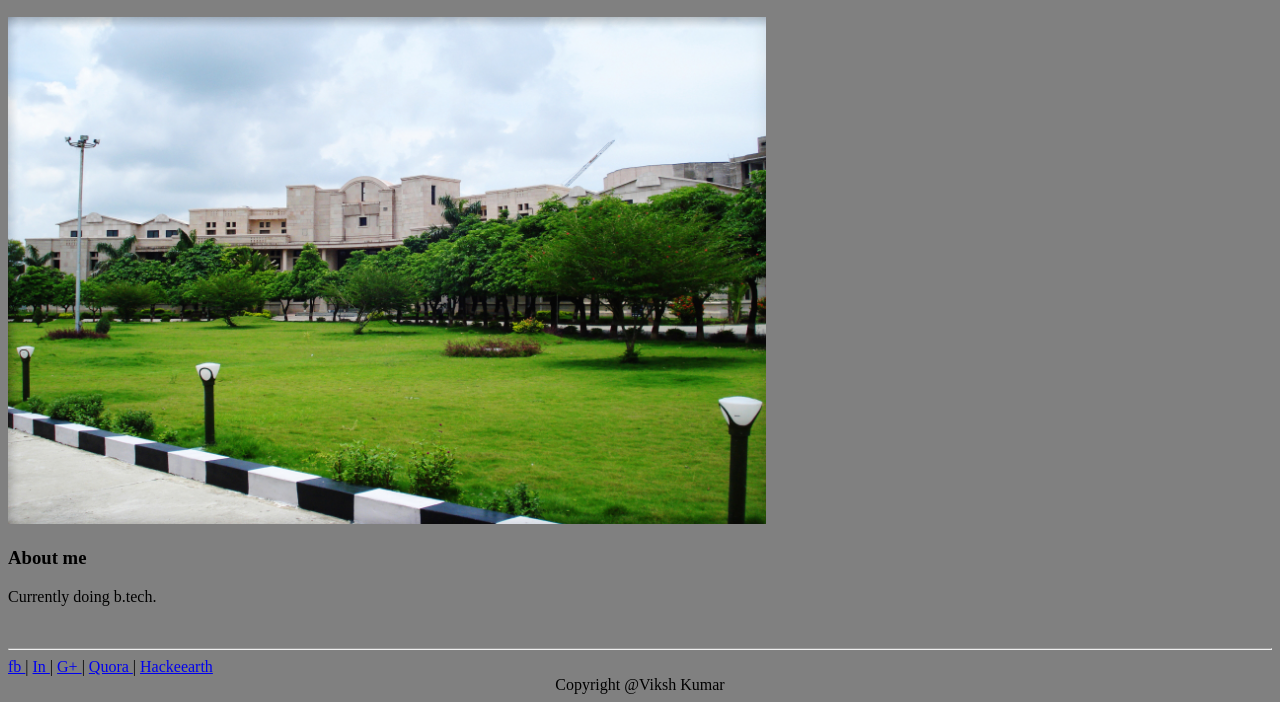
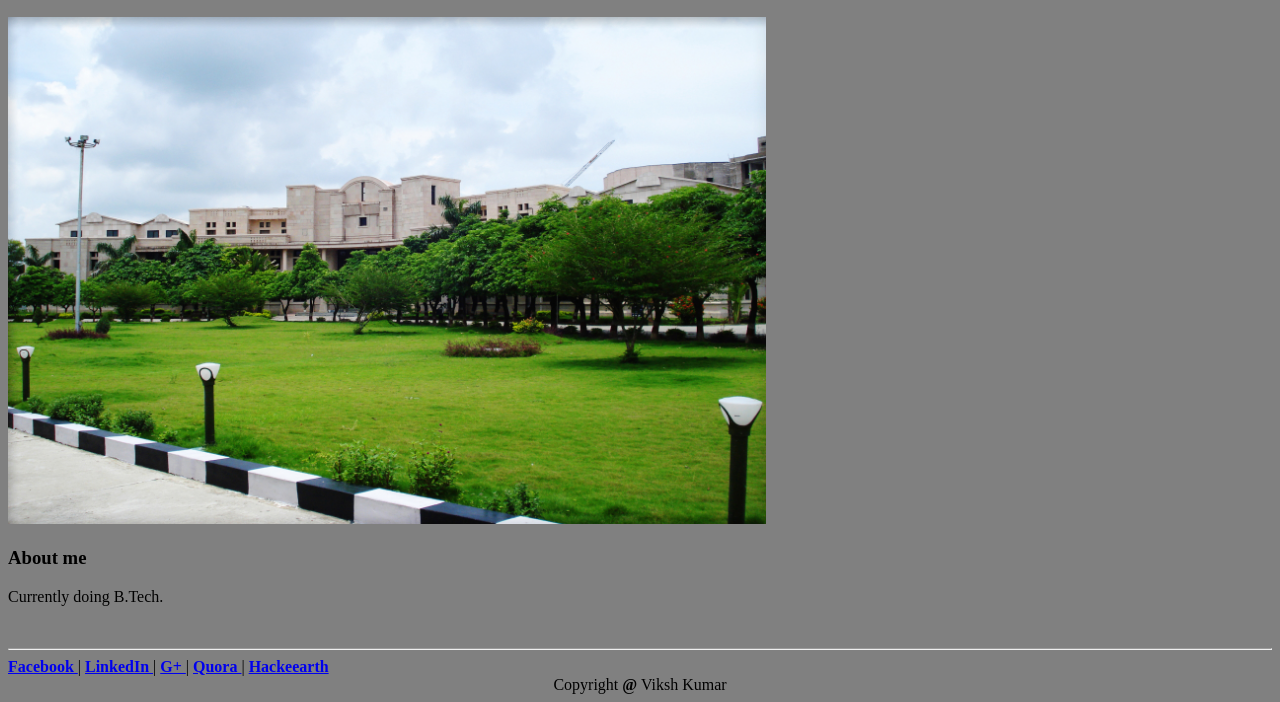
Before and after one commit to vikash-kr/Old-Portfolio, a plain HTML site: page index.html in a window 1280 px wide. Shown: the part 128-830 px from the top of the page. Drawn offline with Linux system fonts and the light colour scheme.

Commit message:
Update index.html

```diff
--- a/index.html
+++ b/index.html
@@ -13,17 +13,17 @@
     <img src="image/iiita.jpg" alt= "iiita" height= "40%" width="60%">
     <h3>About me</h3>
     <p >
-        Currently doing b.tech.
+        Currently doing B.Tech.
     </p>
     <br>
     <hr>
-        <a href="https://www.facebook.com/profile.php?id=100003876685433" > fb </a> |
-	<a href="https://www.linkedin.com/in/vikash-kumar-053ab9136/" > In </a> |
-	<a href="https://plus.google.com/u/0/100909606885328207299" > G+ </a> |
-	<a href="https://www.quora.com/profile/Vikash-Kumar-956" > Quora </a> |
-	<a href="https://www.hackerearth.com/@kvikash076" > Hackeearth </a>
+	<a href="https://www.facebook.com/profile.php?id=100003876685433" ><b>         Facebook </b></a> |
+	<a href="https://www.linkedin.com/in/vikash-kumar-053ab9136/" ><b> LinkedIn</b> </a> |
+	<a href="https://plus.google.com/u/0/100909606885328207299" ><b> G+ </b></a> |
+	<a href="https://www.quora.com/profile/Vikash-Kumar-956" ><b> Quora </b></a> |
+	<a href="https://www.hackerearth.com/@kvikash076" ><b> Hackeearth </b></a>
     <br>
-    <center>Copyright @Viksh Kumar</center>
+    <center>Copyright <b>@</b> Viksh Kumar</center>
 
 </body>
 </html>
```
